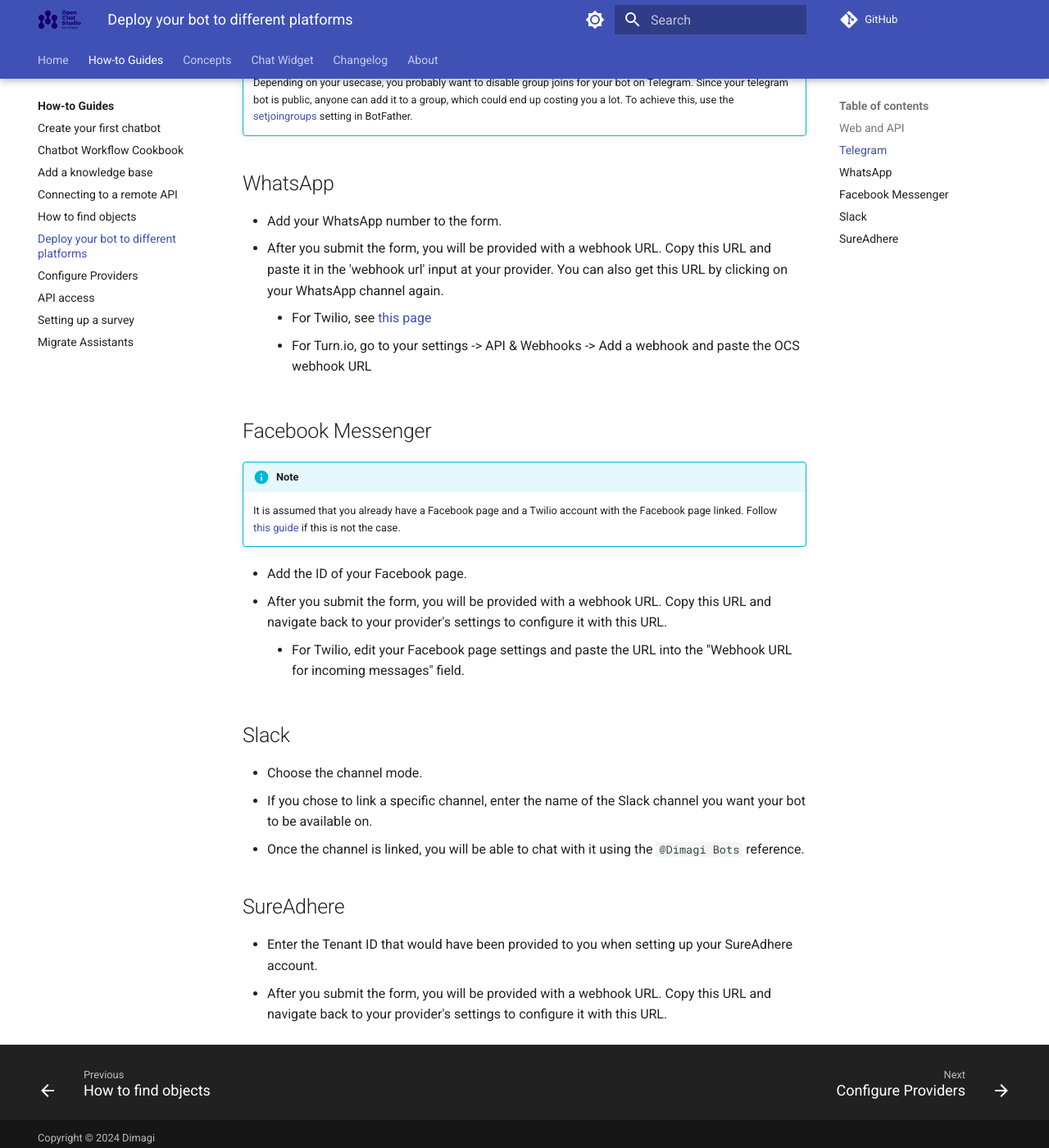
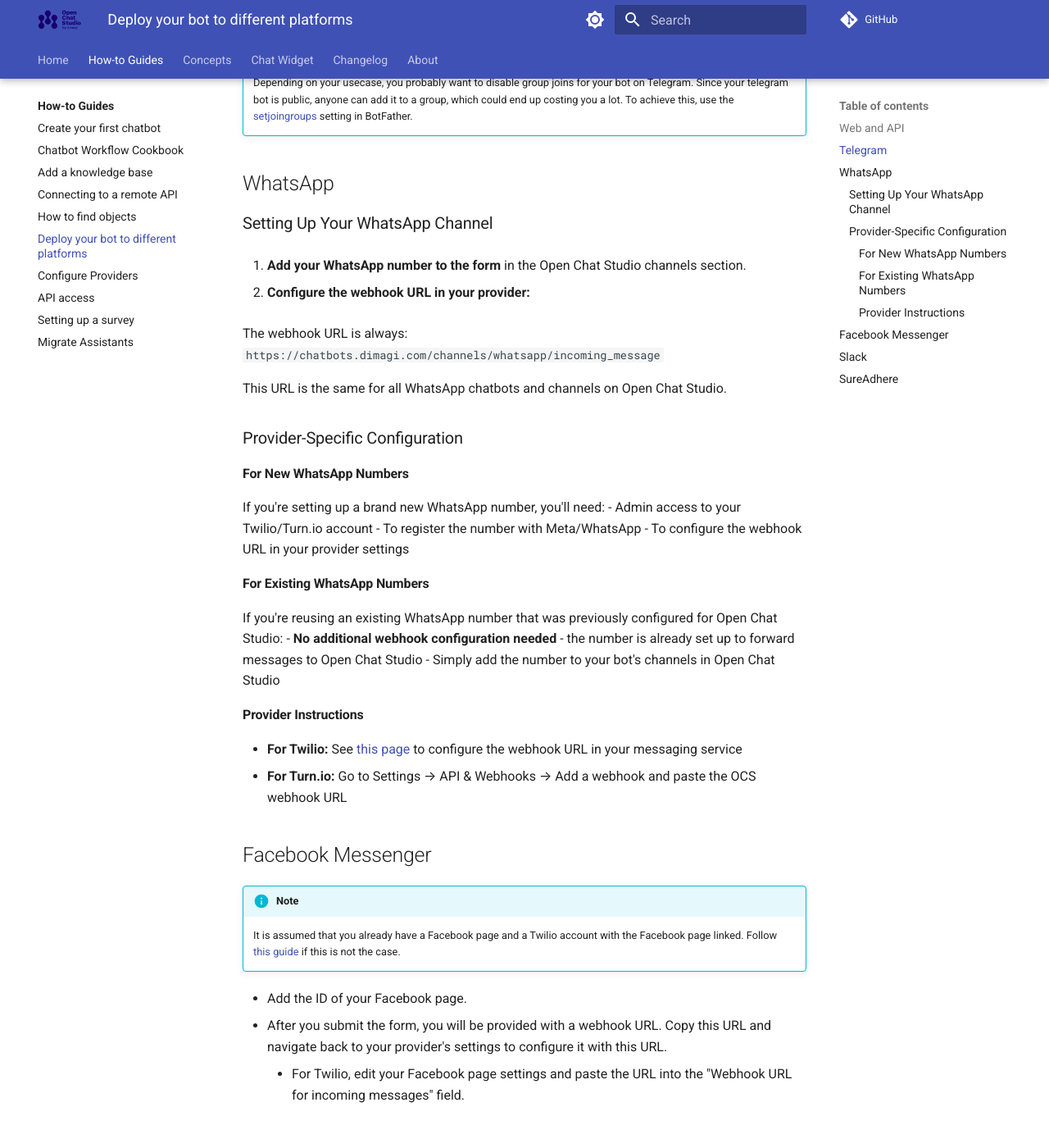
Before and after one commit to dimagi/open-chat-studio-docs, an MkDocs documentation site: the page built from docs/how-to/deploy_to_different_channels.md, in a window 1280 px wide and 1400 px high, scrolled down 877 px. Shown: the whole window at 82% size. Built offline with MkDocs 1.6.1 and Material for MkDocs 9.7.7, drawn with Linux system fonts in a browser that asks for light colours; a script that is not in the unit is left out; comment, search, counter and statistics services are not loaded.

Commit message:
Clarify WhatsApp webhook URL configuration
- Specify that webhook URL is universal: https://chatbots.dimagi.com/channels/whatsapp/incoming_message
- Distinguish between new vs existing WhatsApp number setup requirements
- Clarify when Twilio admin access is needed vs not needed
- Remove confusing language about webhook URL being provided after form submission
- Better organize content with clear sections for different scenarios

Based on user confusion from Slack conversation about webhook URL universality and access requirements.

🤖 Generated with [Claude Code](https://claude.ai/code)

Co-Authored-By: Claude <noreply@anthropic.com>

```diff
--- a/docs/how-to/deploy_to_different_channels.md
+++ b/docs/how-to/deploy_to_different_channels.md
@@ -22,10 +22,33 @@ The web channel uses the web interface and is enabled by default for all bots. L
     Depending on your usecase, you probably want to disable group joins for your bot on Telegram. Since your telegram bot is public, anyone can add it to a group, which could end up costing you a lot. To achieve this, use the [setjoingroups][5] setting in BotFather.
 
 ## WhatsApp
-- Add your WhatsApp number to the form.
-- After you submit the form, you will be provided with a webhook URL. Copy this URL and paste it in the 'webhook url' input at your provider. You can also get this URL by clicking on your WhatsApp channel again.
-    - For Twilio, see [this page][3]
-    - For Turn.io, go to your settings -> API & Webhooks -> Add a webhook and paste the OCS webhook URL
+
+### Setting Up Your WhatsApp Channel
+
+1. **Add your WhatsApp number to the form** in the Open Chat Studio channels section.
+
+2. **Configure the webhook URL in your provider:**
+
+   The webhook URL is always: `https://chatbots.dimagi.com/channels/whatsapp/incoming_message`
+
+   This URL is the same for all WhatsApp chatbots and channels on Open Chat Studio.
+
+### Provider-Specific Configuration
+
+#### For New WhatsApp Numbers
+If you're setting up a brand new WhatsApp number, you'll need:
+- Admin access to your Twilio/Turn.io account
+- To register the number with Meta/WhatsApp
+- To configure the webhook URL in your provider settings
+
+#### For Existing WhatsApp Numbers
+If you're reusing an existing WhatsApp number that was previously configured for Open Chat Studio:
+- **No additional webhook configuration needed** - the number is already set up to forward messages to Open Chat Studio
+- Simply add the number to your bot's channels in Open Chat Studio
+
+#### Provider Instructions
+- **For Twilio:** See [this page][3] to configure the webhook URL in your messaging service
+- **For Turn.io:** Go to Settings → API & Webhooks → Add a webhook and paste the OCS webhook URL
 
 
 ## Facebook Messenger
```
